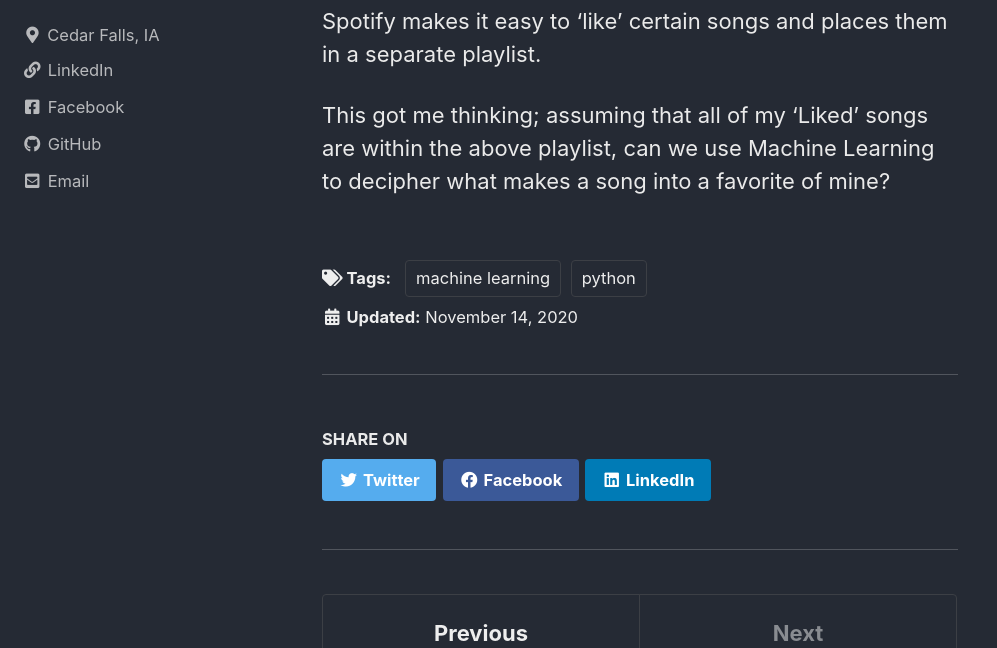
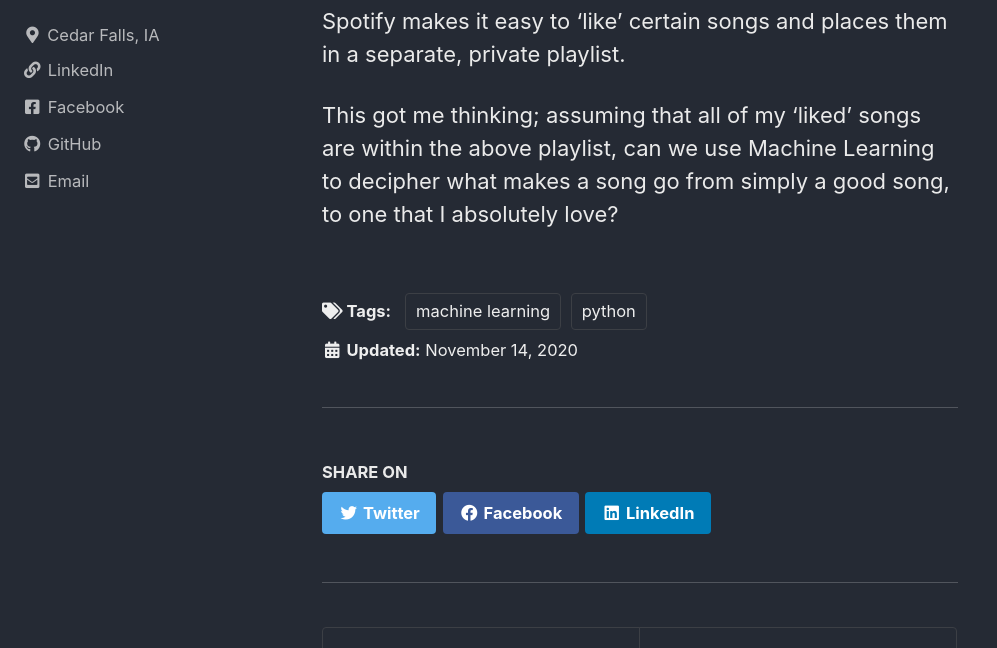
Before and after one commit to tyljporter/typo.github.io, a Jekyll site: the page built from _posts/2020-11-08-Spotify.md, in a window 1280 px wide and 900 px high, scrolled down 754 px, cut to the strip 252-900 px from the top of the window. Shown: the whole strip, without its empty margins (0-997 px from the left). Built offline with Jekyll 4.4.1, drawn with Linux system fonts in a browser that asks for light colours; cached includes are drawn as plain includes.

Commit message:
Spotify V6

```diff
--- a/_posts/2020-11-08-Spotify.md
+++ b/_posts/2020-11-08-Spotify.md
@@ -9,8 +9,10 @@
 As an avid music listener, after the discovery of the [Spotify API](https://developer.spotify.com/documentation/web-api/) and an accompanying [python library](https://spotipy.readthedocs.io/en/2.16.1/#), I was very excited to get in and start playing with some of my own user data!
 
 In my Spotify library, I have a master playlist of songs that fit into my favorite mash-up of genres: Post-harcore, pop punk, metalcore, and alt-rock.
-<iframe src="https://open.spotify.com/embed/playlist/3dgfLqrR0v70pKNb961q6q" width="600" height="420" frameborder="0" allowtransparency="true" allow="encrypted-media"></iframe>
+<div>
+  <iframe src="https://open.spotify.com/embed/playlist/3dgfLqrR0v70pKNb961q6q" width="600" height="420" frameborder="0" allowtransparency="true" allow="encrypted-media"></iframe>
+</div>
 
-Spotify makes it easy to 'like' certain songs and places them in a separate playlist.
+Spotify makes it easy to 'like' certain songs and places them in a separate, private playlist.
 
-This got me thinking; assuming that all of my 'Liked' songs are within the above playlist, can we use Machine Learning to decipher what makes a song into a favorite of mine?
+This got me thinking; assuming that all of my 'liked' songs are within the above playlist, can we use Machine Learning to decipher what makes a song go from simply a good song, to one that I absolutely love?
```
